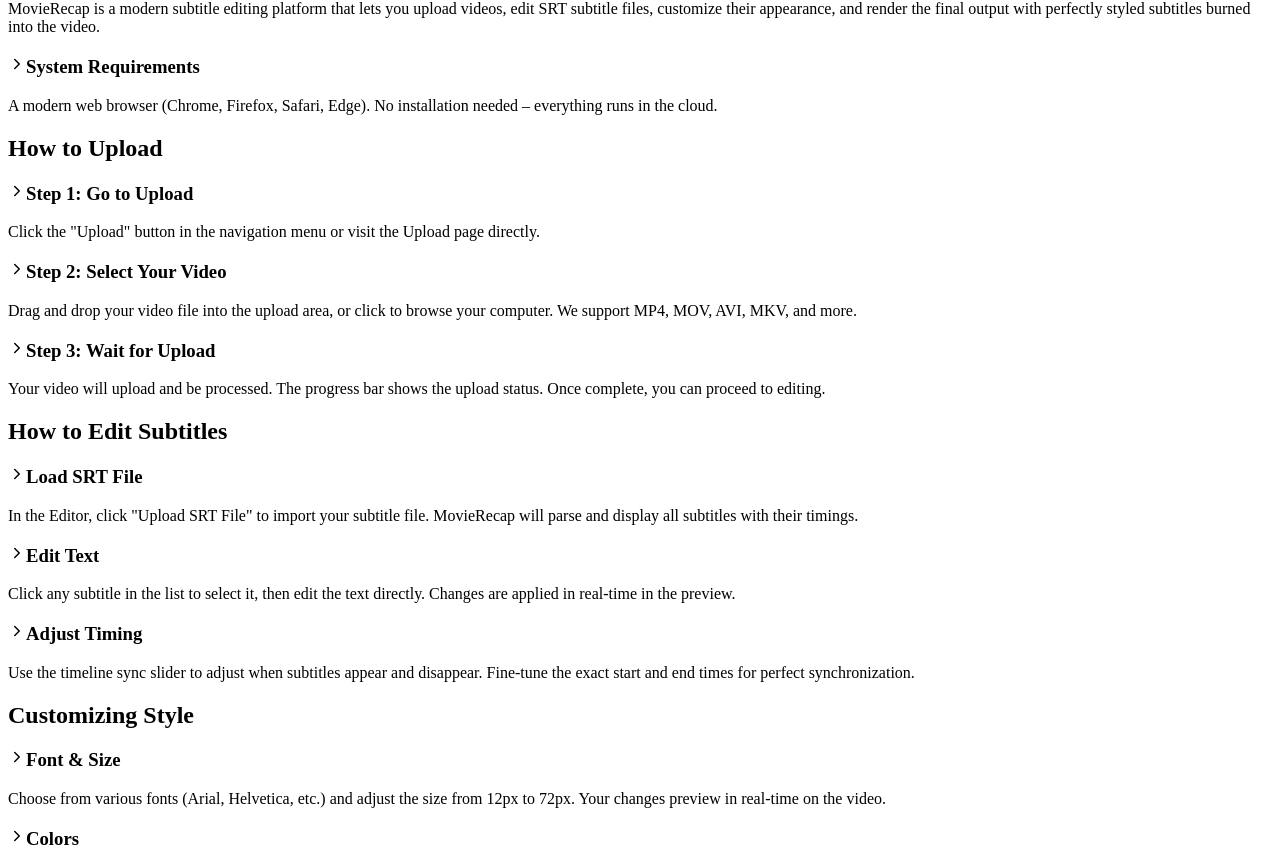
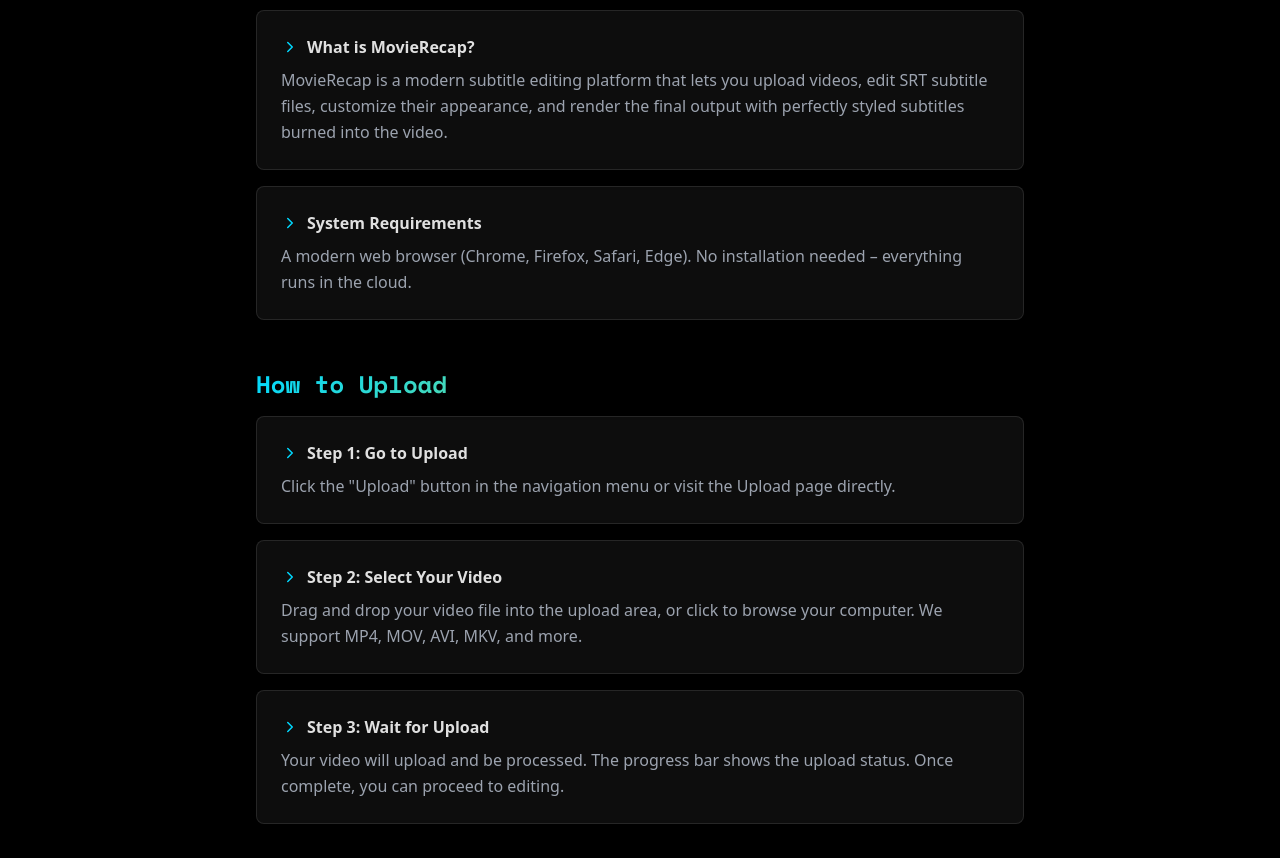
Before and after one commit to amkyawdev/mv, a Next.js app: page /docs in a window 1280 px wide. Shown: the part 322-1180 px from the top of the page. Built offline with nearby package versions, Linux system fonts and the light colour scheme.

Commit message:
Fix: Add CSS with @ts-ignore to bypass TypeScript

```diff
--- /dev/null
+++ b/app/globals.css
@@ -0,0 +1,161 @@
+@import url('https://fonts.googleapis.com/css2?family=Space+Mono:wght@400;700&family=Sora:wght@400;500;600;700&display=swap');
+
+@tailwind base;
+@tailwind components;
+@tailwind utilities;
+
+:root {
+  --font-display: 'Space Mono', monospace;
+  --font-body: 'Sora', sans-serif;
+  color-scheme: dark;
+}
+
+html {
+  scroll-behavior: smooth;
+}
+
+body {
+  @apply bg-dark-bg text-dark-text overflow-x-hidden;
+  background: linear-gradient(135deg, #000000 0%, #0a0a0a 50%, #000000 100%);
+}
+
+/* Smooth page transitions */
+@keyframes pageEnter {
+  from {
+    opacity: 0;
+    transform: translateY(10px);
+  }
+  to {
+    opacity: 1;
+    transform: translateY(0);
+  }
+}
+
+main {
+  animation: pageEnter 0.6s ease-out;
+}
+
+/* Custom scrollbar */
+::-webkit-scrollbar {
+  width: 8px;
+  height: 8px;
+}
+
+::-webkit-scrollbar-track {
+  background: rgba(255, 255, 255, 0.05);
+}
+
+::-webkit-scrollbar-thumb {
+  background: rgba(0, 217, 255, 0.3);
+  border-radius: 4px;
+}
+
+::-webkit-scrollbar-thumb:hover {
+  background: rgba(0, 217, 255, 0.5);
+}
+
+/* Glass morphism base */
+.glass {
+  @apply bg-glass-white backdrop-blur-glass border border-glass-border rounded-lg;
+}
+
+.glass-lg {
+  @apply bg-glass-white backdrop-blur-glass-lg border border-glass-border rounded-xl;
+}
+
+/* Neon glow effects */
+.glow-blue {
+  @apply shadow-neon-blue;
+}
+
+.glow-gold {
+  @apply shadow-neon-gold;
+}
+
+/* Button base styles */
+.btn-base {
+  @apply px-6 py-2.5 rounded-lg font-medium transition-all duration-300 ease-out;
+  @apply focus:outline-none focus:ring-2 focus:ring-offset-2 focus:ring-neon-blue;
+}
+
+.btn-primary {
+  @apply btn-base bg-gradient-to-r from-neon-blue to-neon-blue-dark text-black hover:shadow-neon-blue hover:shadow-glow-blue;
+  @apply transform hover:scale-105 active:scale-95;
+}
+
+.btn-secondary {
+  @apply btn-base border border-glass-border text-dark-text hover:border-neon-blue hover:text-neon-blue;
+  @apply bg-glass-white hover:bg-glass-white;
+}
+
+.btn-tertiary {
+  @apply btn-base text-neon-blue hover:text-soft-gold transition-colors;
+}
+
+/* Form elements */
+input, textarea, select {
+  @apply bg-dark-surface border border-dark-border rounded-lg px-4 py-2.5;
+  @apply text-dark-text placeholder-gray-600 transition-colors duration-200;
+  @apply focus:outline-none focus:border-neon-blue focus:ring-1 focus:ring-neon-blue;
+}
+
+textarea {
+  @apply resize-none font-mono;
+}
+
+/* Dropdown styles */
+.dropdown-base {
+  @apply glass rounded-lg p-4 space-y-3;
+}
+
+/* Loading skeleton */
+.skeleton {
+  @apply animate-pulse bg-dark-surface rounded;
+}
+
+/* Gradient text */
+.gradient-text {
+  background: linear-gradient(135deg, #00d9ff, #ffd700);
+  -webkit-background-clip: text;
+  -webkit-text-fill-color: transparent;
+  background-clip: text;
+}
+
+/* Modal backdrop */
+.modal-backdrop {
+  @apply fixed inset-0 bg-black/50 backdrop-blur-md z-40;
+}
+
+/* Smooth hover lift */
+.hover-lift {
+  @apply transition-all duration-300 hover:-translate-y-1 hover:shadow-glass;
+}
+
+/* Stagger animation for lists */
+@keyframes stagger {
+  from {
+    opacity: 0;
+    transform: translateY(10px);
+  }
+  to {
+    opacity: 1;
+    transform: translateY(0);
+  }
+}
+
+.stagger-item {
+  animation: stagger 0.6s ease-out backwards;
+}
+
+.stagger-item:nth-child(1) { animation-delay: 0.1s; }
+.stagger-item:nth-child(2) { animation-delay: 0.2s; }
+.stagger-item:nth-child(3) { animation-delay: 0.3s; }
+.stagger-item:nth-child(4) { animation-delay: 0.4s; }
+.stagger-item:nth-child(5) { animation-delay: 0.5s; }
+
+/* Responsive utilities */
+@media (max-width: 768px) {
+  body {
+    font-size: 16px; /* Prevents zoom on input focus on iOS */
+  }
+}
--- a/app/layout.tsx
+++ b/app/layout.tsx
@@ -1,4 +1,6 @@
 import type { Metadata } from 'next';
+// @ts-ignore
+import './globals.css';
 
 export const metadata: Metadata = {
   title: 'MovieRecap – AI-Powered Subtitle Editor',
```
